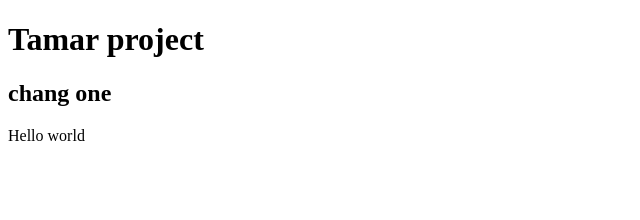
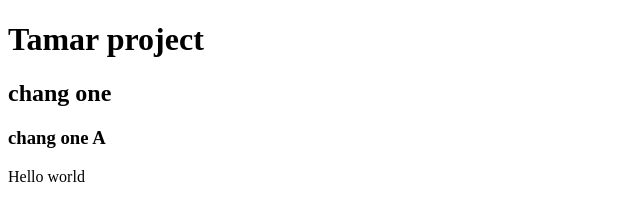
Before and after one commit to tamar077/project, a plain HTML site: page index.html in a window 1280 px wide. Shown: the whole page, without its empty margins (0-640 px from the left). Drawn offline with Linux system fonts and the light colour scheme.

Commit message:
CHANGE ONE A

```diff
--- a/index.html
+++ b/index.html
@@ -8,6 +8,7 @@
 <body>
     <h1>Tamar project</h1>
     <h2>chang one</h2>
+    <H3>chang one A</H3>
     <p>Hello world</p>
 
 </body>
```
